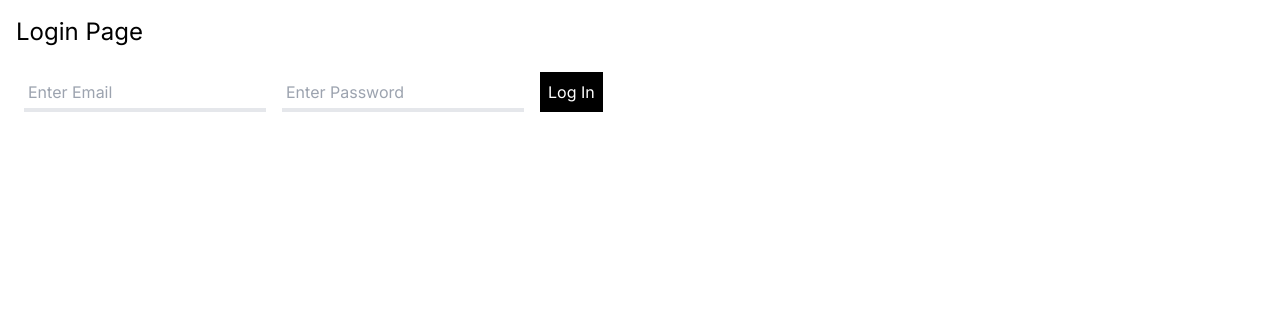
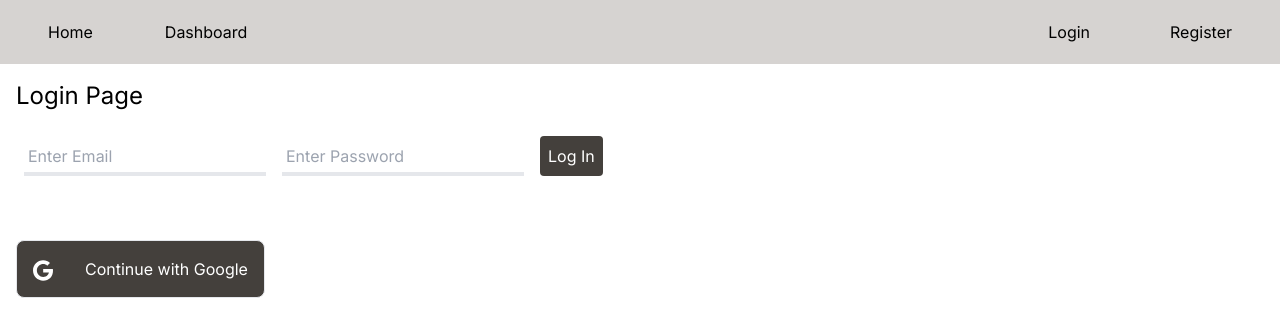
Before and after one commit to Roiit2513/Attendance_App, a Next.js app in the folder my-app/: page /account/login in a window 1280 px wide. Shown: the top 336 px of the page. Built offline with nearby package versions, Linux system fonts and the light colour scheme; no server answers.

Commit message:
continue with google

```diff
--- a/my-app/package.json
+++ b/my-app/package.json
@@ -17,6 +17,7 @@
     "eslint": "8.42.0",
     "eslint-config-next": "13.4.6",
     "next": "13.4.6",
+    "next-auth": "^4.22.1",
     "postcss": "8.4.24",
     "react": "18.2.0",
     "react-dom": "18.2.0",
--- a/my-app/src/app/account/login/page.tsx
+++ b/my-app/src/app/account/login/page.tsx
@@ -1,5 +1,6 @@
 "use client";
 import { useState } from "react";
+import GoogleSignInButton from "@/app/components/GoogleSigninButton";
 
 export default function Login() {
 
@@ -18,10 +19,14 @@ export default function Login() {
             <p className="text-2xl">Login Page</p>
         </div>
         <div className='m-4'>
-            <input className='m-2 p-1 border-b-4 focus:outline-none' type="email" name="" id="" placeholder="Enter Email" onChange={(event) => setEmail(event.target.value)} />
-            <input className='m-2 p-1 border-b-4 focus:outline-none' type="password" name="" id="" placeholder="Enter Password" onChange={(event) => setPassword(event.target.value)}/>
-            <button className="bg-black text-white p-2 m-2" onClick={handleLogin}>Log In</button>
+            <form action="">
+                <input className='m-2 p-1 border-b-4 focus:outline-none' type="email" name="" id="" placeholder="Enter Email" onChange={(event) => setEmail(event.target.value)} />
+                <input className='m-2 p-1 border-b-4 focus:outline-none' type="password" name="" id="" placeholder="Enter Password" onChange={(event) => setPassword(event.target.value)}/>
+                <button type="submit" className="bg-stone-700 text-white p-2 m-2 rounded" onClick={handleLogin}>Log In</button>
+            </form>
         </div>
+        <br/>
+        <GoogleSignInButton/>
         </>
     );
 }
--- /dev/null
+++ b/my-app/src/app/api/auth/[...nextauth]/route.ts
@@ -0,0 +1,23 @@
+import NextAuth from 'next-auth'
+import GoogleProvider from 'next-auth/providers/google'
+
+type providerState = {
+    clientId: string,
+    clientSecret: string
+}
+
+export const authOptions = {
+  providers: [
+    GoogleProvider({
+      clientId: process.env.GOOGLE_CLIENT_ID,
+      clientSecret: process.env.GOOGLE_CLIENT_SECRET
+    } as providerState)
+  ],
+  pages: {
+    signIn: '/account/login'
+  }
+}
+
+const handler = NextAuth(authOptions)
+
+export { handler as GET, handler as POST }
--- /dev/null
+++ b/my-app/src/app/components/GoogleSigninButton.tsx
@@ -0,0 +1,40 @@
+'use client'
+
+import { redirect, useSearchParams } from 'next/navigation'
+import { signIn } from 'next-auth/react'
+
+
+
+const GoogleSignInButton = () => {
+  const searchParams = useSearchParams()
+  const callbackUrl = searchParams.get('callbackUrl')
+  console.log(callbackUrl);
+
+  const handleGoogleLogin =  () => {
+    signIn('google', {callbackUrl: '/'})
+  }
+  return (
+    <button
+      className='border m-4 p-4 rounded-lg bg-stone-700 text-white'
+      onClick={handleGoogleLogin}
+    >
+      <svg
+        aria-hidden='true'
+        focusable='false'
+        data-icon='google'
+        className='mr-8 w-5 inline'
+        role='img'
+        xmlns='http://www.w3.org/2000/svg'
+        viewBox='0 0 488 512'
+      >
+        <path
+          fill='white'
+          d='M488 261.8C488 403.3 391.1 504 248 504 110.8 504 0 393.2 0 256S110.8 8 248 8c66.8 0 123 24.5 166.3 64.9l-67.5 64.9C258.5 52.6 94.3 116.6 94.3 256c0 86.5 69.1 156.6 153.7 156.6 98.2 0 135-70.4 140.8-106.9H248v-85.3h236.1c2.3 12.7 3.9 24.9 3.9 41.4z'
+        ></path>
+      </svg>
+      Continue with Google
+    </button>
+  )
+}
+
+export default GoogleSignInButton
--- /dev/null
+++ b/my-app/src/app/components/Navbar.tsx
@@ -0,0 +1,22 @@
+import Link from 'next/link'
+import UserNavbar from '@/app/components/UserNavbar';
+
+const NavbarComp = () => {
+    return(
+        <>
+        <div className="p-2 flex justify-between bg-stone-300">
+            <ul className="p-1 flex ">
+                <li className="p-1 mx-8 my-1">
+                    <Link href="/">Home</Link>
+                </li>
+                <li className="p-1 mx-8 my-1">
+                    <Link href="/dashboard">Dashboard</Link>
+                </li>
+            </ul>
+            <UserNavbar />
+        </div>
+        </>
+    )
+}
+
+export default NavbarComp;
--- /dev/null
+++ b/my-app/src/app/components/Provider.tsx
@@ -0,0 +1,9 @@
+'use client';
+
+import { SessionProvider } from 'next-auth/react'
+
+const Provider = ({ children }: { children: React.ReactNode}) => {
+  return <SessionProvider>{children}</SessionProvider>
+}
+
+export default Provider
--- /dev/null
+++ b/my-app/src/app/components/UserNavbar.tsx
@@ -0,0 +1,35 @@
+'use client';
+
+import Link from 'next/link'
+import { useSession, signIn, signOut } from 'next-auth/react'
+
+const UserNavbar = () => {
+    const { data: session } = useSession()
+
+    return (
+        <>
+            {session ? (
+                <ul className='flex'>
+                    <li>
+                        <p className="p-2 mx-8 my-1">Welcome {session?.user?.name}</p>
+                    </li>
+                    <li>
+                        <button className='p-2 mx-8 my-1' onClick={() => signOut()}>Logout</button>
+                    </li>
+                </ul>
+            )
+                : (
+                    <ul className='flex'>
+                        <li className="p-2 mx-8 my-1">
+                            <Link href="/account/login">Login</Link>
+                        </li>
+                        <li className="p-2 mx-8 my-1">
+                            <Link href="/account/register">Register</Link>
+                        </li>
+                    </ul>)
+            }
+        </>
+    )
+}
+
+export default UserNavbar;
--- a/my-app/src/app/layout.tsx
+++ b/my-app/src/app/layout.tsx
@@ -1,5 +1,8 @@
 import './globals.css'
 import { Inter } from 'next/font/google'
+
+import NavbarComp from '@/app/components/Navbar'
+import Provider from './components/Provider'
 
 const inter = Inter({ subsets: ['latin'] })
 
@@ -15,7 +18,12 @@ export default function RootLayout({
 }) {
   return (
     <html lang="en">
-      <body className={inter.className}>{children}</body>
+      <body className={inter.className}>
+        <Provider>
+          <NavbarComp />
+          {children}
+        </Provider>
+      </body>
     </html>
   )
 }
--- a/my-app/src/app/page.tsx
+++ b/my-app/src/app/page.tsx
@@ -5,16 +5,10 @@ export default function Home() {
   return (
     <>
       <div className='m-4'>
-        <p className='text-2xl'>College Attendance Record</p>
+        <p className='text-2xl text-center'>College Attendance Record</p>
       </div>
       <div className='m-4'>
-        <p>All in one App to maintain and keep tabs on your school / college attendeance and never miss out on your grades.</p>
-        <div className="m-4">
-          <Link href="/account/login" className="bg-black text-white p-2">Login</Link>
-        </div>
-        <div className="m-4">
-          <Link href="/account/register" className="bg-black text-white p-2">Register</Link>
-        </div>
+        <p className='text-center'>All in one App to maintain and keep tabs on your school / college attendeance and never miss out on your grades.</p>
       </div>
     </>
   )
```
Also changed, not shown: 2 other files (tests, documents, lock files or other folders).
